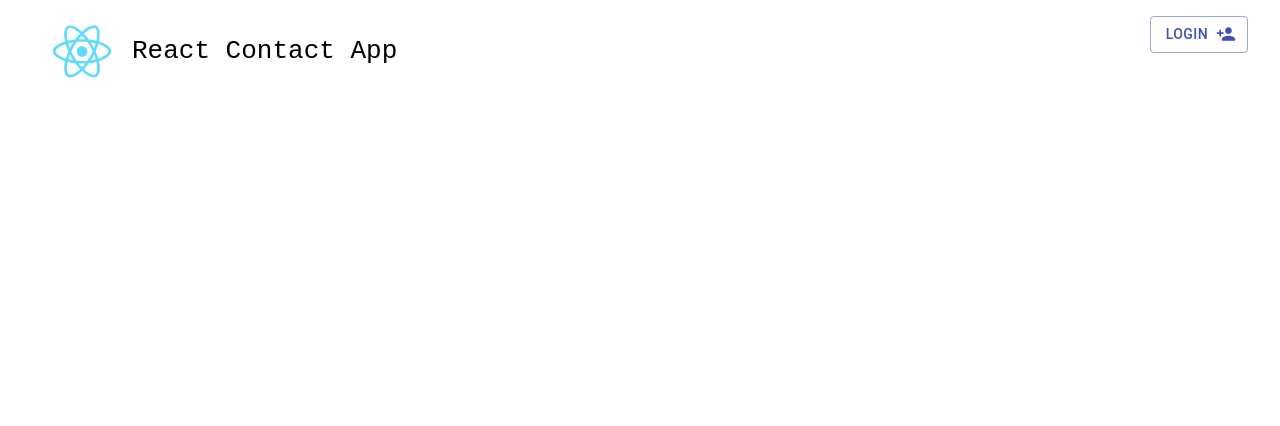
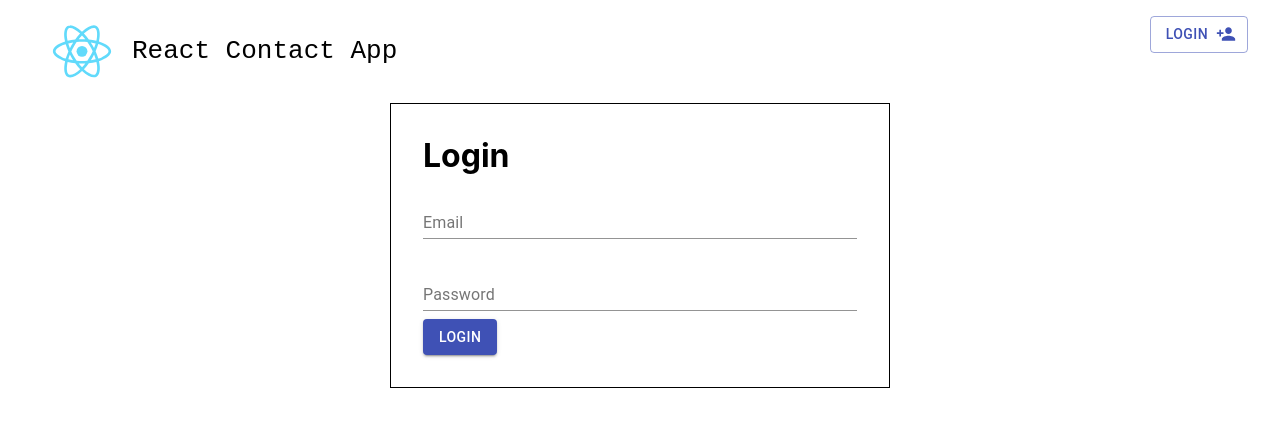
Before and after one commit to bineetNaidu/react-contact-app, a React (Create React App) app: page /login in a window 1280 px wide. Shown: the top 426 px of the page. Built offline with nearby package versions, Linux system fonts and the light colour scheme.

Commit message:
add base Login Surface

```diff
--- a/src/App.tsx
+++ b/src/App.tsx
@@ -2,6 +2,7 @@ import React from 'react';
 import { Switch, Route } from 'react-router-dom';
 import { AnimatePresence } from 'framer-motion';
 import Header from './Header';
+import Login from './Login';
 // Statics
 import './App.css';
 
@@ -10,7 +11,9 @@ const App: React.FC = () => {
     <div className="app">
       <Header />
       <Switch>
-        <AnimatePresence></AnimatePresence>
+        <AnimatePresence>
+          <Route exact path="/login" component={Login} />
+        </AnimatePresence>
       </Switch>
     </div>
   );
--- /dev/null
+++ b/src/Login.css
@@ -0,0 +1,6 @@
+.login {
+  max-width: 500px;
+  margin: auto;
+  padding: 2rem;
+  border: 0.5px solid #000;
+}
--- /dev/null
+++ b/src/Login.tsx
@@ -0,0 +1,19 @@
+import React from 'react';
+import TextField from '@material-ui/core/TextField';
+import Button from '@material-ui/core/Button';
+import './Login.css';
+
+const Login: React.FC = () => {
+  return (
+    <form className="login">
+      <h1>Login</h1>
+      <TextField margin="normal" fullWidth label="Email" type="email" />
+      <TextField margin="normal" fullWidth label="Password" type="password" />
+      <Button variant="contained" color="primary">
+        Login
+      </Button>
+    </form>
+  );
+};
+
+export default Login;
```
